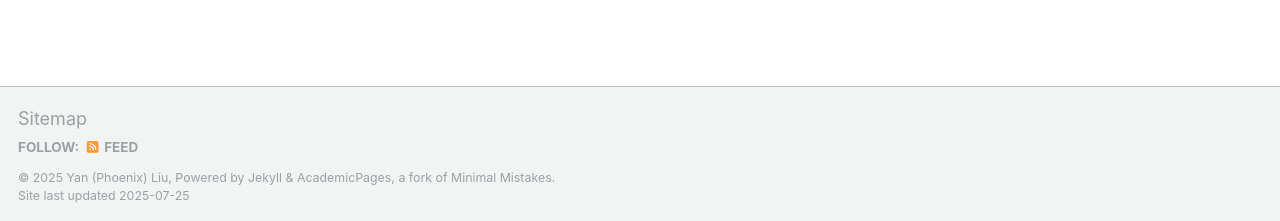
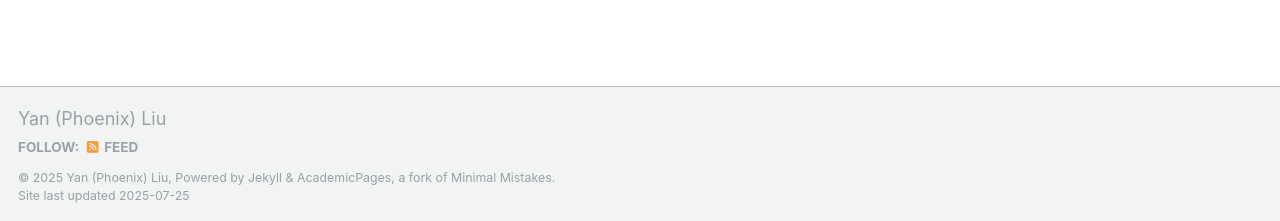
Before and after one commit to YanPhoenixLiu/yanphoenixliu.github.io, a Jekyll site: the page built from _pages/about.md, in a window 1280 px wide and 1109 px high. Shown: the part 885-1106 px from the top of the window. Built offline with Jekyll 4.4.1, drawn with Linux system fonts in a browser that asks for light colours; some web fonts are replaced; a script that is not in the unit is left out.

Commit message:
Update custom.html

```diff
--- a/_includes/footer/custom.html
+++ b/_includes/footer/custom.html
@@ -1,6 +1,7 @@
 <!-- start custom footer snippets -->
 
-<a href="/sitemap/">Sitemap</a>
+<!-- <a href="/sitemap/">Sitemap</a> -->
+<span>Yan (Phoenix) Liu</span>
 
 <!-- Support for MatJax -->
 <script defer src="https://cdnjs.cloudflare.com/polyfill/v3/polyfill.min.js?features=es6"></script>
```
